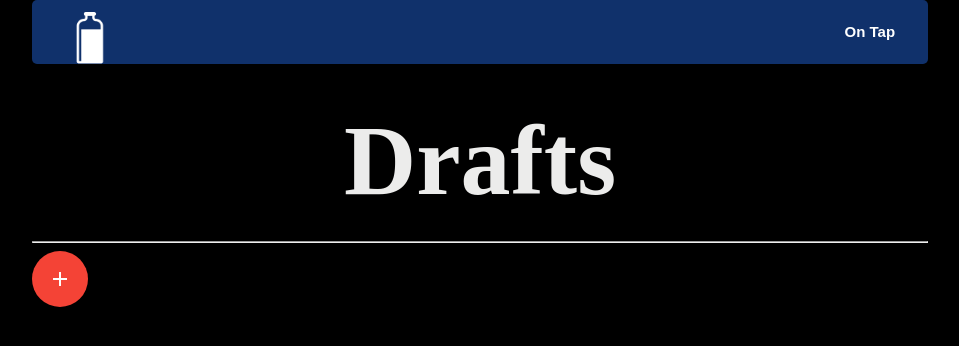
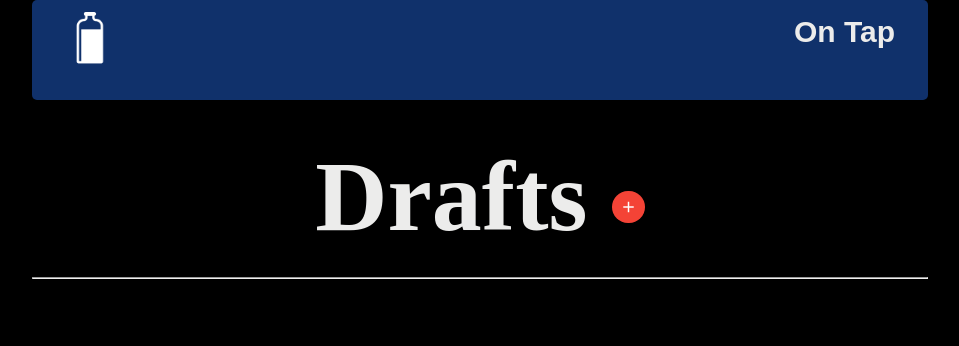
Before and after one commit to m7zaa/speak-easy, a React app: page /#/Kombucha in a window 1280 px wide. Shown: the top 346 px of the page, without its empty margins (160-1119 px from the left). Built offline with nearby package versions, Linux system fonts and the light colour scheme.

Commit message:
add more color styling.

```diff
--- a/src/components/KombuchaList.jsx
+++ b/src/components/KombuchaList.jsx
@@ -17,7 +17,8 @@ function KombuchaList(props) {
 
   return (
     <div>
-      <h1 style={headerStyle}>Drafts</h1>
+      <h1 style={headerStyle}>Drafts         <Link to="/Add"><a className="btn-floating btn-small waves-effect waves-light red"><i className="material-icons">add</i></a></Link>
+</h1>
       <hr />
       {props.kombuchaList.map((kombucha, index) =>
         <Kombucha
@@ -32,7 +33,6 @@ function KombuchaList(props) {
           key={kombucha.id} />
       )}
       <div>
-        <Link to="/Add"><a className="btn-floating btn-large waves-effect waves-light red"><i className="material-icons">add</i></a></Link>
 
       </div>
 
--- a/src/components/NavBar.jsx
+++ b/src/components/NavBar.jsx
@@ -12,6 +12,7 @@ function NavBar() {
     fontWeight: 'bold',
     borderRadius: '5px',
     width: '100%',
+    height: '100px',
     marginBottom: '30px',
     color: '#ececeb'
   };
@@ -20,12 +21,17 @@ function NavBar() {
     height: '75px'
   };
 
+  var textStyle = {
+    fontSize: '30px',
+    color: '#ececeb'
+  }
+
   return (
     <nav style={navStyle}>
       <div className="nav-wrapper">
         <span><Link to="/"><img src={bottle} style={bottleStyle}/></Link></span>
         <ul id="nav-mobile" className="right">
-          <li><Link to="/Kombucha">On Tap</Link></li>
+          <li><Link style={textStyle} to="/Kombucha">On Tap</Link></li>
         </ul>
       </div>
     </nav>
```
